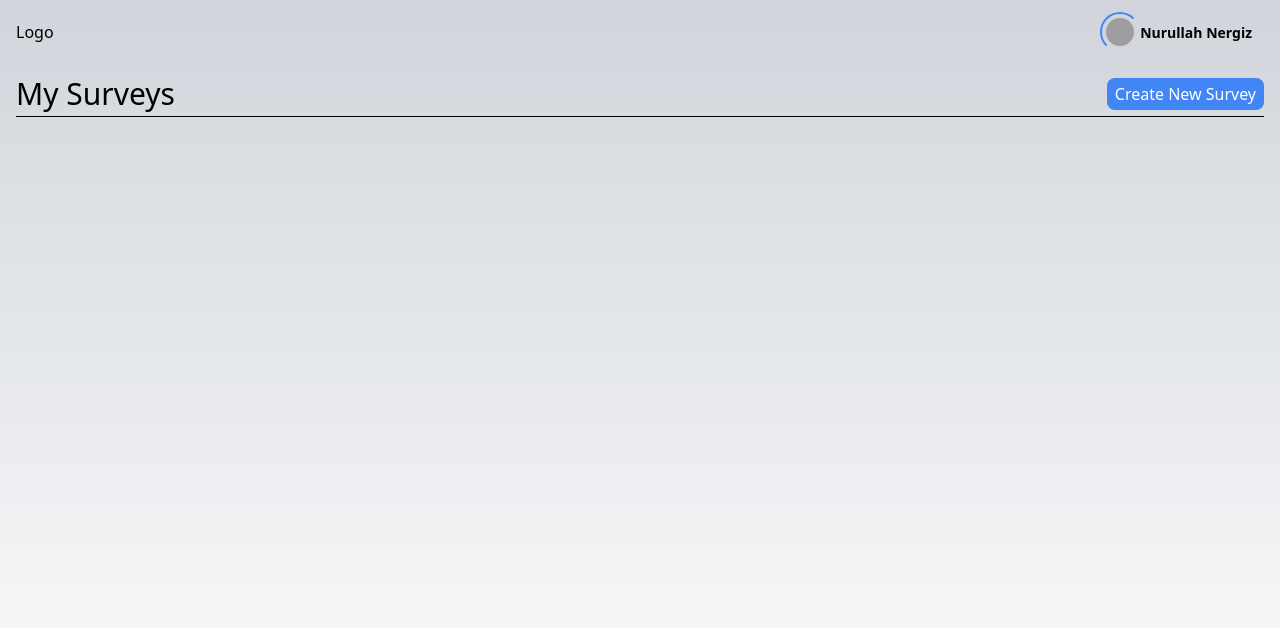
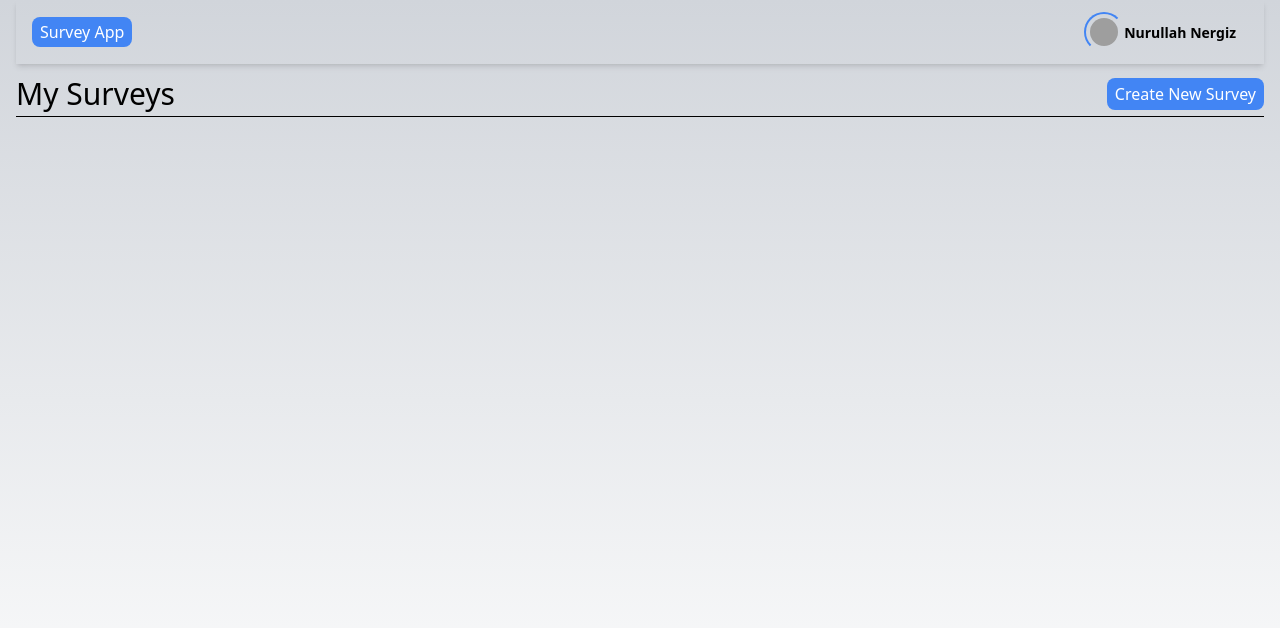
Before and after one commit to Nurullah-Nergiz/survey, a React (Vite) app: page / in a window 1280 px wide. Shown: the top 628 px of the page. Built offline with nearby package versions, Linux system fonts and the light colour scheme; grey boxes are pictures that could not be loaded.

Commit message:
logo updated

```diff
--- a/src/components/Header/index.jsx
+++ b/src/components/Header/index.jsx
@@ -3,8 +3,12 @@ import { Avatar } from "./Avatar";
 
 export const Header = () => {
    return (
-      <header className="h-16 flex items-center justify-between">
-         <Link to="/">Logo</Link>
+      <header className="h-16 px-4 flex items-center justify-between shadow-md">
+         <Link to="/">
+            <span className="py-1 px-2 bg-primary text-white rounded-lg">
+               Survey App
+            </span>
+         </Link>
          <Avatar />
       </header>
    );
```
